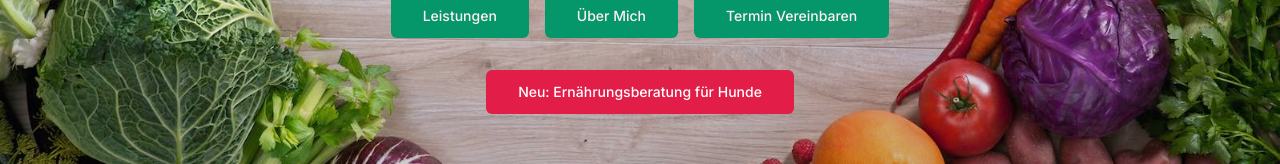
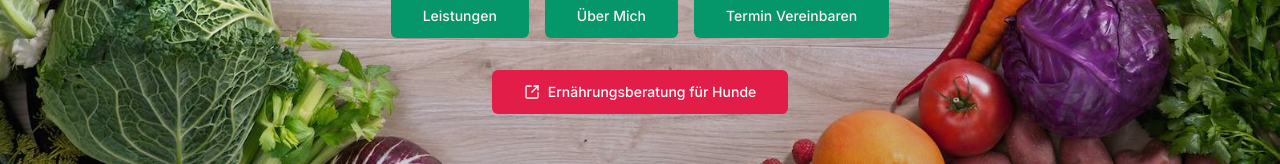
Before and after one commit to janraasch/isabellmartinsde-www, a Next.js app: page / in a window 1280 px wide. Shown: the part 430-594 px from the top of the page. Built offline with nearby package versions, Linux system fonts and the light colour scheme; a web font is replaced by a local one.

Commit message:
feat(hero-section): use "external link" icon
Remove "Neu:", but still make it transparent that the dog website is **external**

```diff
--- a/components/hero-section.tsx
+++ b/components/hero-section.tsx
@@ -1,6 +1,6 @@
 import Image from "next/image"
 import Link from "next/link"
-import { ChevronDown } from "lucide-react"
+import { ChevronDown, SquareArrowOutUpRight } from "lucide-react"
 import { Button } from "@/components/ui/button"
 
 export default function HeroSection() {
@@ -41,7 +41,10 @@ export default function HeroSection() {
 
         <div className="mt-8">
           <Button asChild variant="secondary" size="lg" className="bg-rose-600 hover:bg-rose-700 text-white">
-            <a href="https://hunde.isabellmartins.de">Neu: Ernährungsberatung für Hunde</a>
+            <a href="https://hunde.isabellmartins.de" className="flex items-center gap-2">
+              <SquareArrowOutUpRight className="h-5 w-5" />
+              <span>Ernährungsberatung für Hunde</span>
+            </a>
           </Button>
         </div>
 
```
